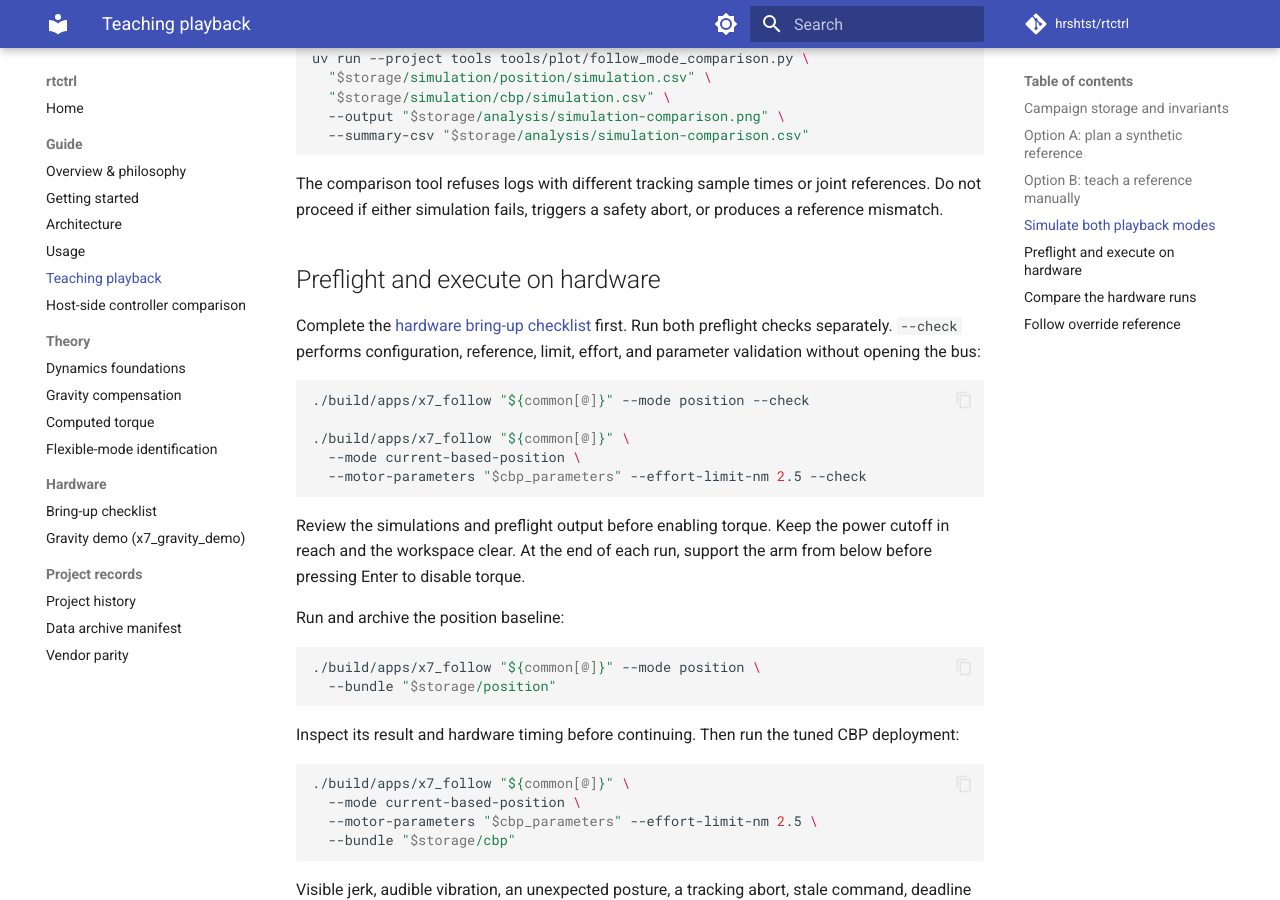
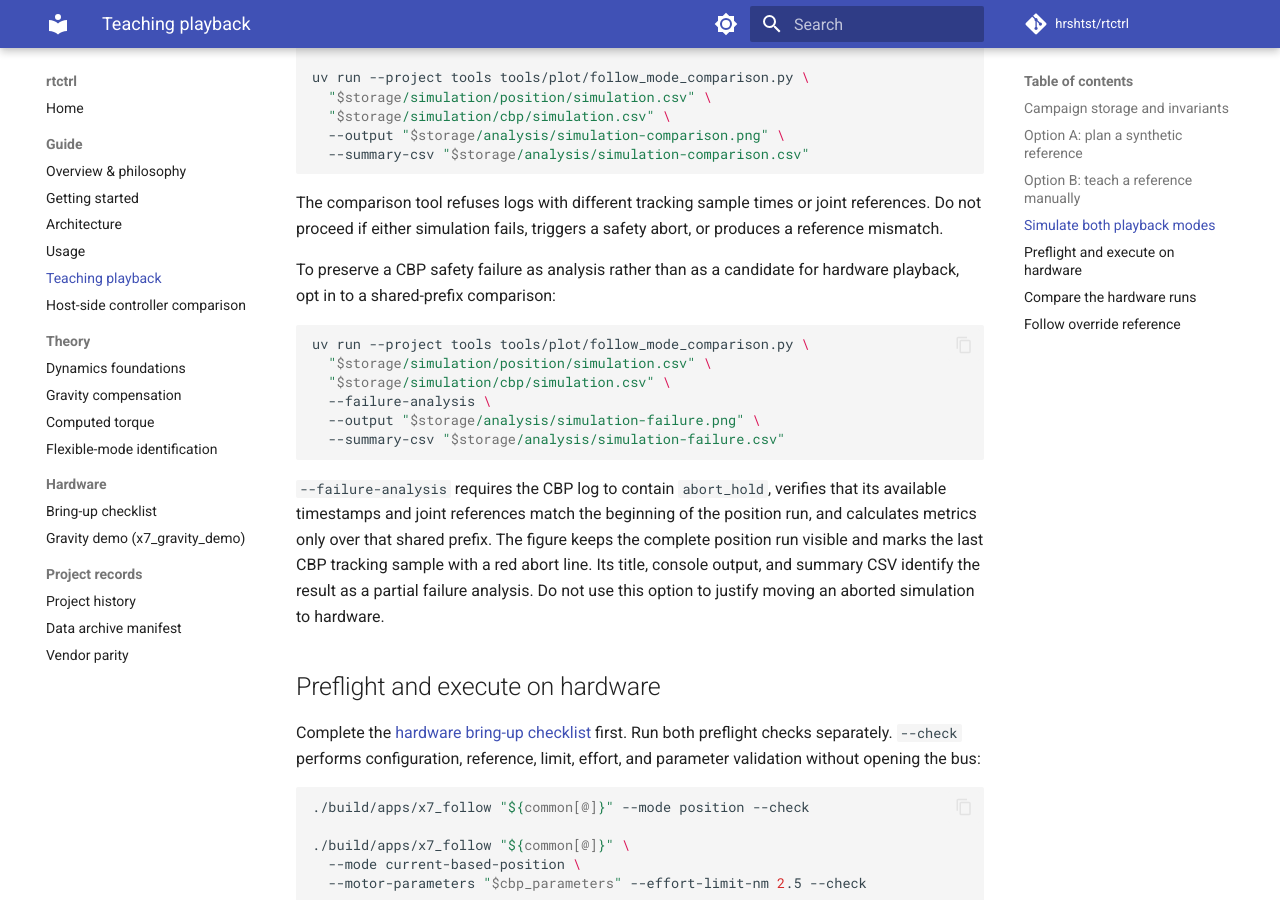
Before and after one commit to hrshtst/rtctrl, an MkDocs documentation site: the page built from docs/guide/teaching-playback.md, in a window 1280 px wide and 900 px high, scrolled down 3665 px. Built offline with MkDocs 1.6.1 and Material for MkDocs 9.7.7, drawn with Linux system fonts in a browser that asks for light colours; comment, search, counter and statistics services are not loaded; some of the changed text lies outside the part shown.

Commit message:
docs: explain CBP failure comparison

````diff
--- a/docs/guide/teaching-playback.md
+++ b/docs/guide/teaching-playback.md
@@ -26,14 +26,15 @@ artifacts from one comparison share a storage root:
 
 ```sh
 run_stamp=$(date +%Y%m%d-%H%M%S)
-storage="/external/some-label-${run_stamp}"
+label="teaching-playback"
+storage="/external/${label}-${run_stamp}"
 mkdir -p "$storage/simulation" "$storage/analysis"
 ```
 
 The commands below create this layout:
 
 ```text
-some-label-TIMESTAMP/
+LABEL-TIMESTAMP/
   reference/ or teaching/       source trajectory bundle
   simulation/
     position/                   position simulation bundle
@@ -193,6 +194,26 @@ The comparison tool refuses logs with different tracking sample times or
 joint references. Do not proceed if either simulation fails, triggers a safety
 abort, or produces a reference mismatch.
 
+To preserve a CBP safety failure as analysis rather than as a candidate for
+hardware playback, opt in to a shared-prefix comparison:
+
+```sh
+uv run --project tools tools/plot/follow_mode_comparison.py \
+  "$storage/simulation/position/simulation.csv" \
+  "$storage/simulation/cbp/simulation.csv" \
+  --failure-analysis \
+  --output "$storage/analysis/simulation-failure.png" \
+  --summary-csv "$storage/analysis/simulation-failure.csv"
+```
+
+`--failure-analysis` requires the CBP log to contain `abort_hold`, verifies
+that its available timestamps and joint references match the beginning of the
+position run, and calculates metrics only over that shared prefix. The figure
+keeps the complete position run visible and marks the last CBP tracking sample
+with a red abort line. Its title, console output, and summary CSV identify the
+result as a partial failure analysis. Do not use this option to justify moving
+an aborted simulation to hardware.
+
 ## Preflight and execute on hardware
 
 Complete the [hardware bring-up checklist](../hardware/bringup.md) first. Run
````
Also changed, not shown: docs/guide/usage.md (+4 -1 lines).
